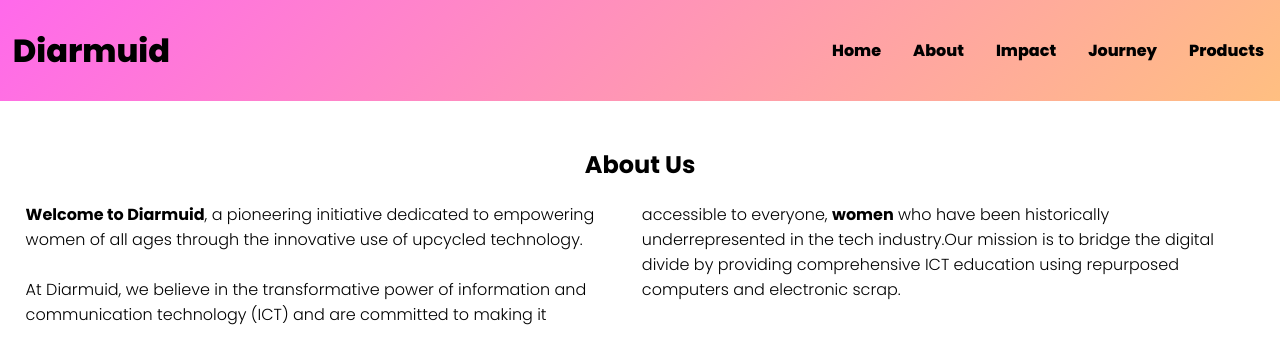
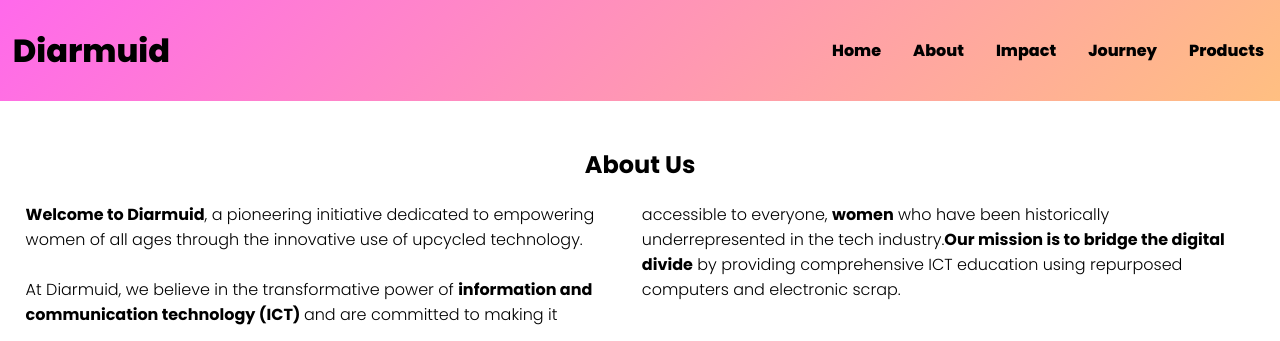
Before and after one commit to malCal148/Diarmuid, a plain HTML site: page index.html in a window 1280 px wide. Shown: the top 341 px of the page. Drawn offline with Linux system fonts and the light colour scheme; grey boxes are pictures that could not be loaded.

Commit message:
Update index.html

```diff
--- a/index.html
+++ b/index.html
@@ -38,7 +38,7 @@
 
     <div class = "stack">
         <h2 id = "aboutUs">About Us</h2>
-        <div class="box"><p class = "columns" ><strong>Welcome to Diarmuid</strong>, a pioneering initiative dedicated to empowering women of all ages through the innovative use of upcycled technology.<br><br> At Diarmuid, we believe in the transformative power of information and communication technology (ICT) and are committed to making it accessible to everyone, <strong>women</strong> who have been historically underrepresented in the tech industry.Our mission is to bridge the digital divide by providing comprehensive ICT education using repurposed computers and electronic scrap.</p>
+        <div class="box"><p class = "columns" ><strong>Welcome to Diarmuid</strong>, a pioneering initiative dedicated to empowering women of all ages through the innovative use of upcycled technology.<br><br> At Diarmuid, we believe in the transformative power of <strong>information and communication technology (ICT) </strong>and are committed to making it accessible to everyone, <strong>women</strong> who have been historically underrepresented in the tech industry.<strong>Our mission is to bridge the digital divide</strong> by providing comprehensive ICT education using repurposed computers and electronic scrap.</p>
         <div class="box">
         <iframe src="https://www.google.com/maps/embed?pb=!1m14!1m8!1m3!1d9152.530272186048!2d-7.3202665!3d55.0058412!3m2!1i1024!2i768!4f13.1!3m3!1m2!1s0x485fe182303a0ded%3A0xc2259b6176a2b9c7!2sFujitsu%20Services!5e0!3m2!1sen!2suk!4v1718226309987!5m2!1sen!2suk" style = "width:100%; border:0;" height="450" allowfullscreen="" loading="lazy" referrerpolicy="no-referrer-when-downgrade"></iframe></div>
 </div>
```
